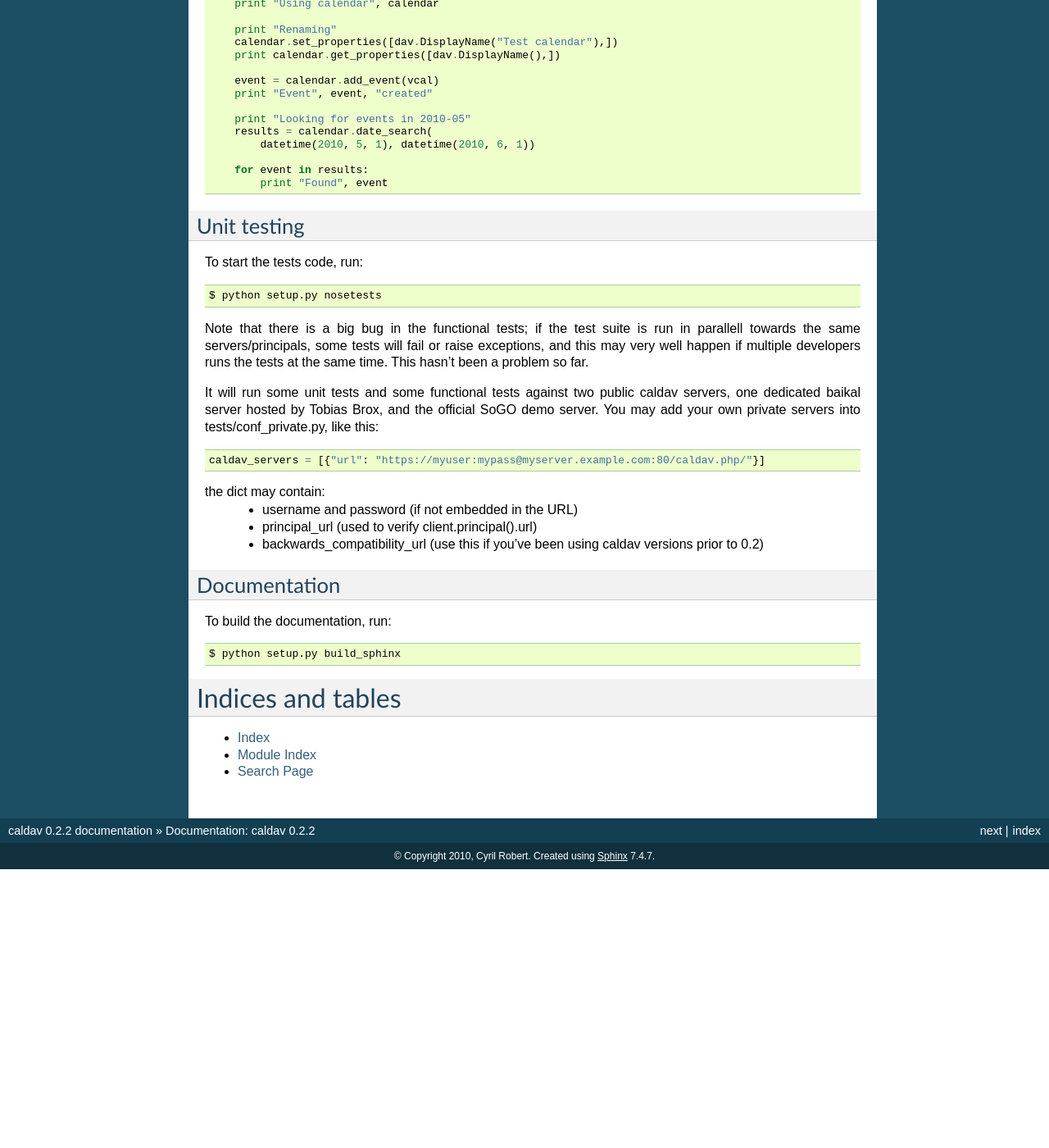
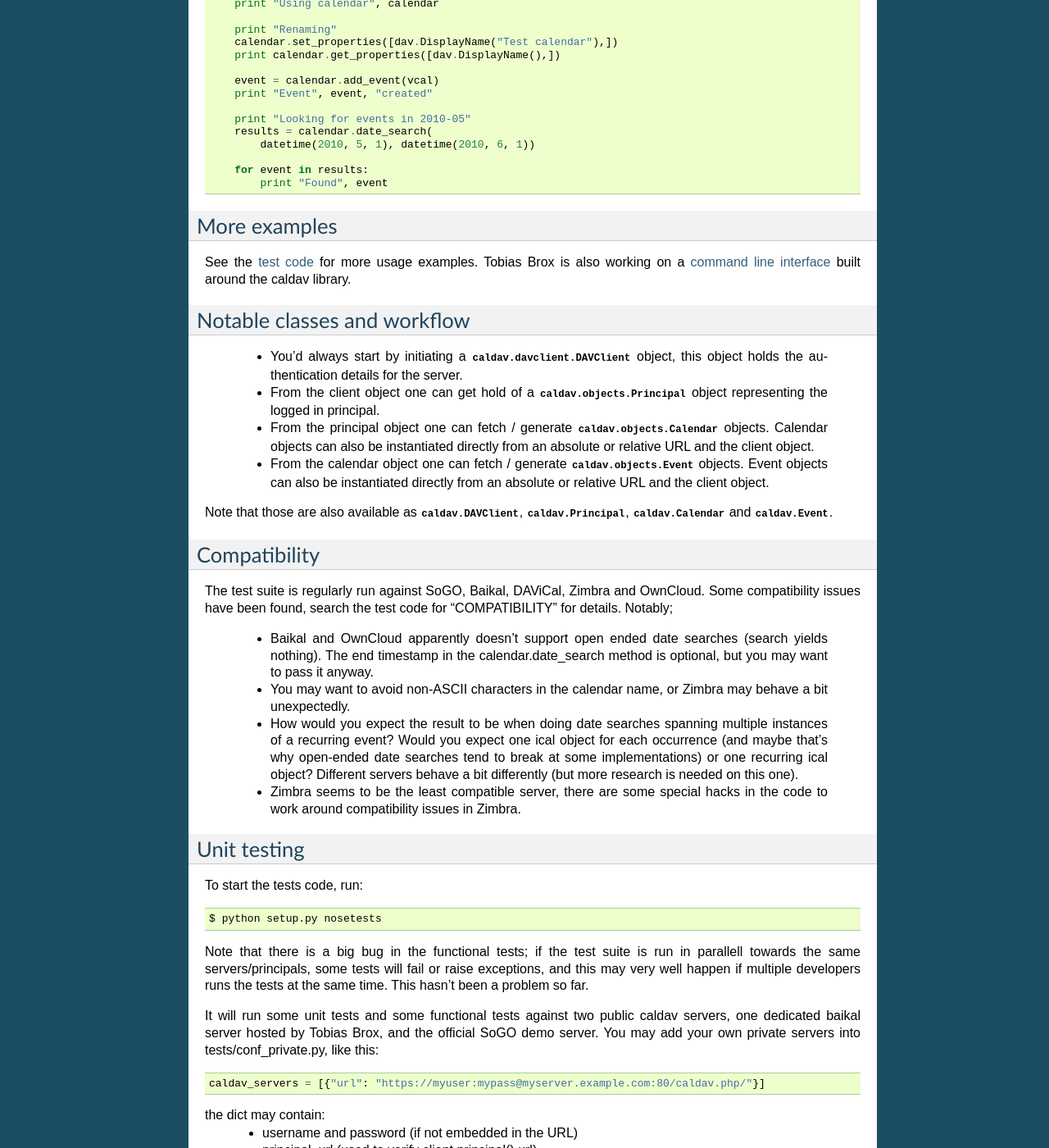
Before and after one commit to python-caldav/caldav, a Sphinx documentation site: the page built from docs/source/index.rst, in a window 1280 px wide and 1400 px high, scrolled down 666 px. Shown: the whole window at 82% size. Built offline with Sphinx 7.4.7, drawn with Linux system fonts in a browser that asks for light colours; before the commit the page ends 1726 px from its top, so only the background shows below that; some of the changed text lies outside the part shown.

Commit message:
documentation work

```diff
--- a/docs/source/index.rst
+++ b/docs/source/index.rst
@@ -3,11 +3,12 @@
    You can adapt this file completely to your liking, but it should at least
    contain the root `toctree` directive.
 
-Documentation: caldav |release|
-======================================
+=================================
+ Documentation: caldav |release|
+=================================
 
 Contents
---------
+========
 
 .. toctree::
    :maxdepth: 1
@@ -17,7 +18,7 @@ Contents
 
 
 Quickstart
-----------
+==========
 
 .. code-block:: python
 
@@ -62,9 +63,65 @@ Quickstart
       for event in results:
           print "Found", event
 
+More examples
+=============
+
+See the `test code <https://bitbucket.org/cyrilrbt/caldav/src/default/tests/test_caldav.py?at=default>`_ for more usage examples.  Tobias Brox is also working on a `command line interface <https://github.com/tobixen/calendar-cli>`_  built around the caldav library.
+
+Notable classes and workflow
+============================
+
+ * You'd always start by initiating a :class:`caldav.davclient.DAVClient`
+   object, this object holds the authentication details for the
+   server.
+
+ * From the client object one can get hold of a
+   :class:`caldav.objects.Principal`
+   object representing the logged in principal.
+
+ * From the principal object one can fetch / generate
+   :class:`caldav.objects.Calendar` objects.  Calendar objects can also be
+   instantiated directly from an absolute or relative URL and the client
+   object.
+
+ * From the calendar object one can fetch / generate
+   :class:`caldav.objects.Event` objects.  Event objects can also be
+   instantiated directly from an absolute or relative URL and the client
+   object.
+
+Note that those are also available as :class:`caldav.DAVClient`,
+:class:`caldav.Principal`, :class:`caldav.Calendar` and
+:class:`caldav.Event`.
+
+
+Compatibility
+=============
+
+The test suite is regularly run against SoGO, Baikal, DAViCal, Zimbra
+and OwnCloud.  Some compatibility issues have been found, search the
+test code for "COMPATIBILITY" for details.  Notably;
+
+ * Baikal and OwnCloud apparently doesn't support open ended date
+   searches (search yields nothing).  The end timestamp in the
+   calendar.date_search method is optional, but you may want to pass
+   it anyway.
+
+ * You may want to avoid non-ASCII characters in the calendar name, or
+   Zimbra may behave a bit unexpectedly.
+
+ * How would you expect the result to be when doing date searches
+   spanning multiple instances of a recurring event?  Would you expect
+   one ical object for each occurrence (and maybe that's why
+   open-ended date searches tend to break at some implementations) or
+   one recurring ical object?  Different servers behave a bit
+   differently (but more research is needed on this one).
+
+ * Zimbra seems to be the least compatible server, there are some
+   special hacks in the code to work around compatibility issues in
+   Zimbra.
 
 Unit testing
-------------
+============
 
 To start the tests code, run:
 
@@ -92,9 +149,8 @@ the dict may contain:
  * principal_url (used to verify client.principal().url)
  * backwards_compatibility_url (use this if you've been using caldav versions prior to 0.2)
 
-
 Documentation
--------------
+=============
 
 To build the documentation, run:
 
@@ -103,8 +159,9 @@ To build the documentation, run:
   $ python setup.py build_sphinx
 
 
-Indices and tables
-==================
+====================
+ Indices and tables
+====================
 
 * :ref:`genindex`
 * :ref:`modindex`
```
Also changed, not shown: 5 other files.
